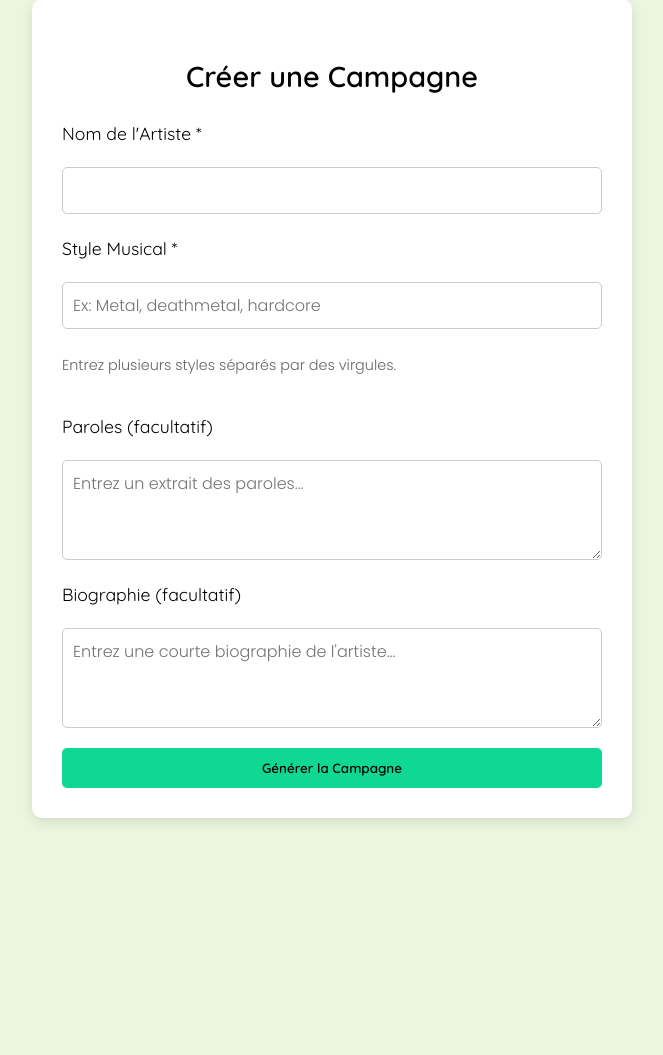
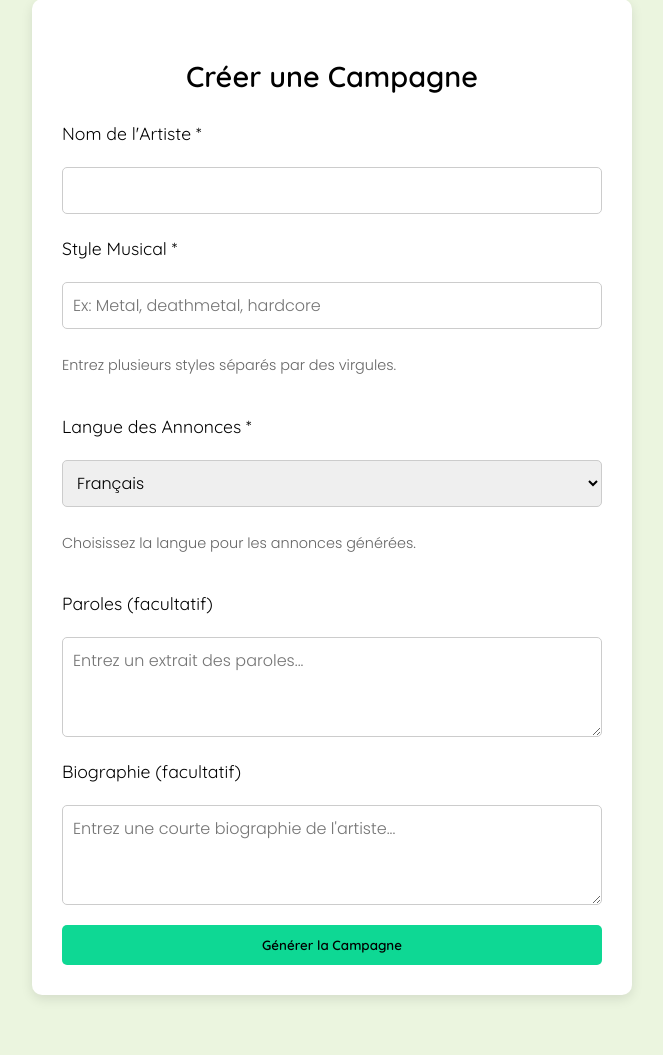
Before and after one commit to DenisAIagent/Bandstream-AiAgent, a Flask app: page / in a window 1280 px wide. Shown: the part 287-1342 px from the top of the page, without its empty margins (308-971 px from the left). Before the commit the page ends 1109 px from the top, so only its background shows below. Run offline with Flask 2, Linux system fonts and the light colour scheme.

Commit message:
Update index.html
Mise à jour des langues dans index.html (fr, en, de, es, pt)

```diff
--- a/campaign_supervisor/templates/index.html
+++ b/campaign_supervisor/templates/index.html
@@ -107,7 +107,7 @@
             font-weight: 400;
             color: #000000;
         }
-        .form-section input, .form-section textarea {
+        .form-section input, .form-section textarea, .form-section select {
             font-family: 'Poppins', sans-serif;
             font-weight: 300;
             font-size: 1rem;
@@ -174,6 +174,16 @@
                 <input type="text" id="style" name="style" required placeholder="Ex: Metal, deathmetal, hardcore">
                 <p class="help-text">Entrez plusieurs styles séparés par des virgules.</p>
 
+                <label for="language">Langue des Annonces *</label>
+                <select id="language" name="language" required>
+                    <option value="fr">Français</option>
+                    <option value="en">Anglais</option>
+                    <option value="de">Allemand</option>
+                    <option value="es">Espagnol</option>
+                    <option value="pt">Portugais</option>
+                </select>
+                <p class="help-text">Choisissez la langue pour les annonces générées.</p>
+
                 <label for="lyrics">Paroles (facultatif)</label>
                 <textarea id="lyrics" name="lyrics" placeholder="Entrez un extrait des paroles..."></textarea>
 
```
